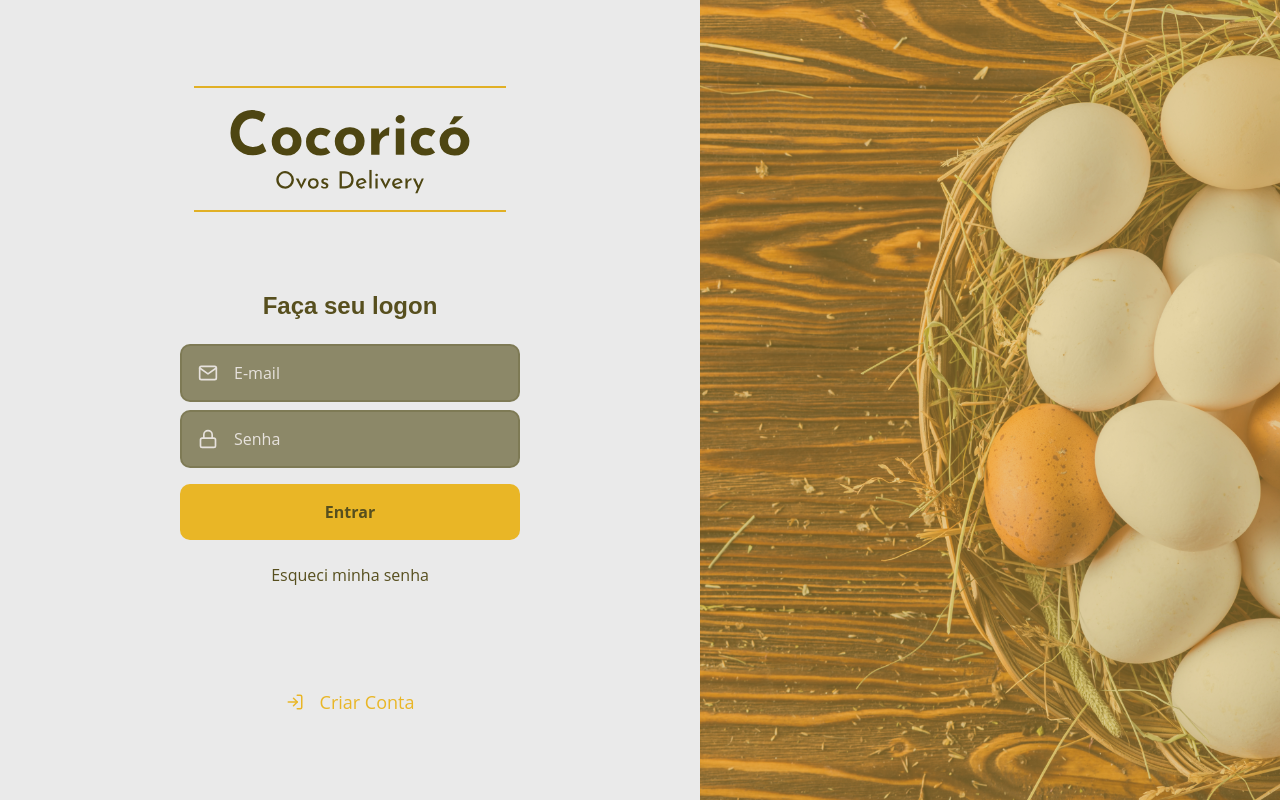
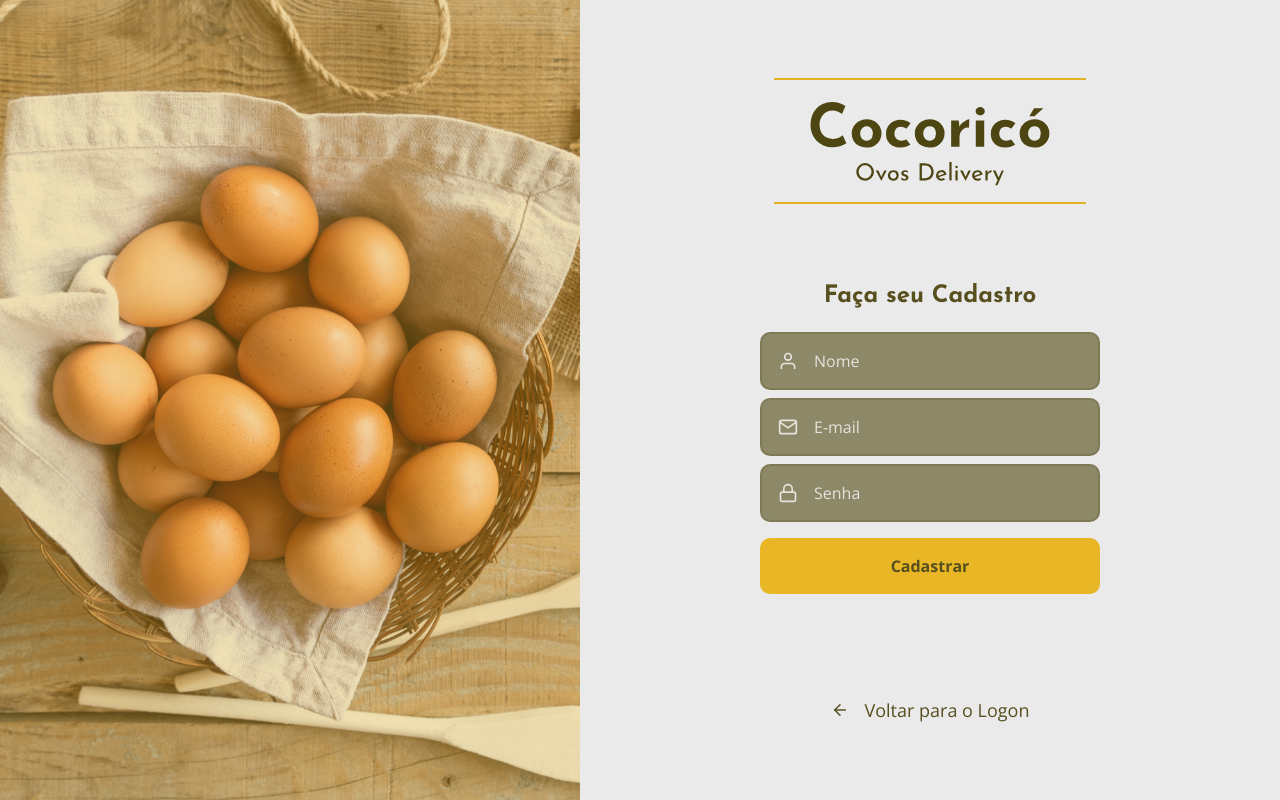
Before and after one commit to thiagowilliam/cocorico-aplication, a React (Create React App) app: page / in a window 1280 px wide. Built offline with nearby package versions, Linux system fonts and the light colour scheme.

Commit message:
create page SignUp

```diff
--- a/package.json
+++ b/package.json
@@ -14,6 +14,7 @@
     "react": "^16.13.1",
     "react-dom": "^16.13.1",
     "react-icons": "^3.11.0",
+    "react-router-dom": "^5.2.0",
     "react-scripts": "3.4.3",
     "styled-components": "^5.1.1",
     "typescript": "~3.7.2"
--- a/public/index.html
+++ b/public/index.html
@@ -11,6 +11,11 @@
     />
 
     <title>Cocoricó - Ovos delivery</title>
+
+    <link
+      href="https://fonts.googleapis.com/css2?family=Josefin+Sans:wght@400;600;700&family=Open+Sans:wght@400;600;700&display=swap"
+      rel="stylesheet"
+    />
   </head>
   <body>
     <noscript>You need to enable JavaScript to run this app.</noscript>
--- a/src/App.tsx
+++ b/src/App.tsx
@@ -1,11 +1,11 @@
 import React from 'react';
 import GlobalStyles from './styles/global';
-import SignIn from './SignIn';
+import SignUp from './SignUp';
 
 const App: React.FC = () => {
   return (
     <>
-      <SignIn />
+      <SignUp />
       <GlobalStyles />
     </>
   );
--- /dev/null
+++ b/src/SignUp/index.tsx
@@ -0,0 +1,42 @@
+import React from 'react';
+import { FiMail, FiLock, FiUser } from 'react-icons/fi';
+import LogoImg from '../assets/img/logo-cocorico.svg';
+import * as S from './styles';
+import Button from '../components/Button';
+import Input from '../components/Input';
+
+const SignUp: React.FC = () => {
+  return (
+    <S.Container>
+      <S.Background />
+      <S.Content>
+        <img
+          src={LogoImg}
+          alt="Cocoricó - Ovos Delivery"
+          title="Cocoricó - Ovos Delivery"
+        />
+
+        <S.Form>
+          <h1>Faça seu Cadastro</h1>
+          <Input name="name" icon={FiUser} type="text" placeholder="Nome" />
+          <Input name="email" icon={FiMail} type="email" placeholder="E-mail" />
+          <Input
+            name="password"
+            icon={FiLock}
+            type="password"
+            placeholder="Senha"
+          />
+
+          <Button> Cadastrar</Button>
+        </S.Form>
+
+        <a href="/">
+          <S.IconLogin />
+          Voltar para o Logon
+        </a>
+      </S.Content>
+    </S.Container>
+  );
+};
+
+export default SignUp;
--- /dev/null
+++ b/src/SignUp/styles.ts
@@ -0,0 +1,69 @@
+import styled from 'styled-components';
+import { FiArrowLeft } from 'react-icons/fi';
+import { shade } from 'polished';
+
+import signUpBackgroundImg from '../assets/img/sign-up-background.png';
+
+export const Container = styled.section`
+  height: 100vh;
+  display: flex;
+  align-items: stretch;
+`;
+
+export const Content = styled.div`
+  display: flex;
+  flex-direction: column;
+  align-items: center;
+
+  place-content: center;
+
+  width: 100%;
+  max-width: 700px;
+
+  > a {
+    color: var(--color-text-base);
+    display: block;
+    text-decoration: none;
+    margin-top: 2.4rem;
+    transition: all 0.2s;
+    display: flex;
+    align-items: center;
+    font-size: 1.8rem;
+    transition: all 0.2s;
+    &:hover {
+      color: ${shade(0.2, '#574F1E')};
+    }
+  }
+`;
+
+export const Form = styled.form`
+  margin: 8rem 0;
+  width: 340px;
+  text-align: center;
+
+  h1 {
+    margin-bottom: 2.4rem;
+    color: var(--color-text-base);
+  }
+
+  a {
+    color: var(--color-text-base);
+    display: block;
+    text-decoration: none;
+    margin-top: 2.4rem;
+    transition: all 0.2s;
+
+    &:hover {
+      color: ${shade(0.2, '#574F1E')};
+    }
+  }
+`;
+
+export const IconLogin = styled(FiArrowLeft)`
+  margin-right: 1.6rem;
+`;
+export const Background = styled.section`
+  flex: 1;
+  background: url(${signUpBackgroundImg}) no-repeat center;
+  background-size: cover;
+`;
--- a/src/styles/global.ts
+++ b/src/styles/global.ts
@@ -1,7 +1,6 @@
 import { createGlobalStyle } from 'styled-components';
 
 const GlobalStyles = createGlobalStyle`
-@import url('https://fonts.googleapis.com/css2?family=Josefin+Sans:wght@400;600;700&family=Open+Sans:wght@400;600;700&display=swap');
 
   body {
     -webkit-font-smoothing: antialiased !important;
```
Also changed, not shown: src/assets/img/sign-up-background.png (renamed from src/assets/img/background-cadastro.png), 1 other file (tests, documents, lock files or other folders).
